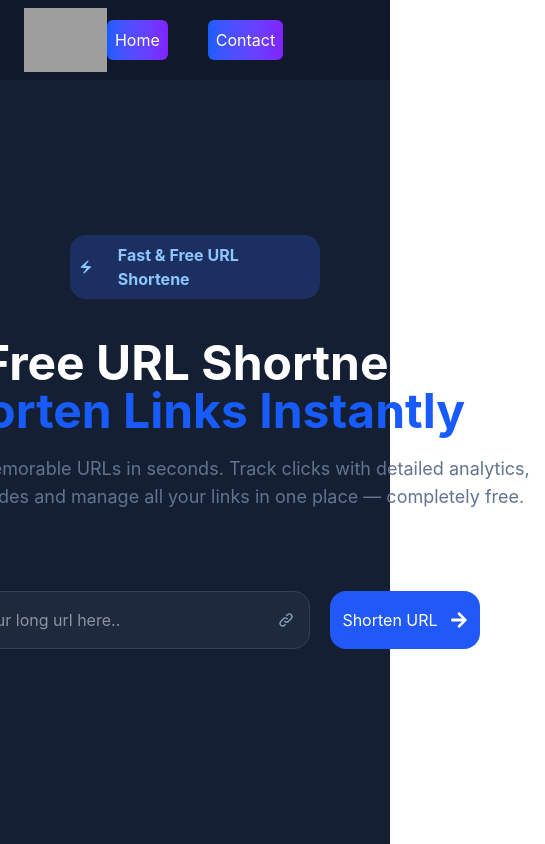
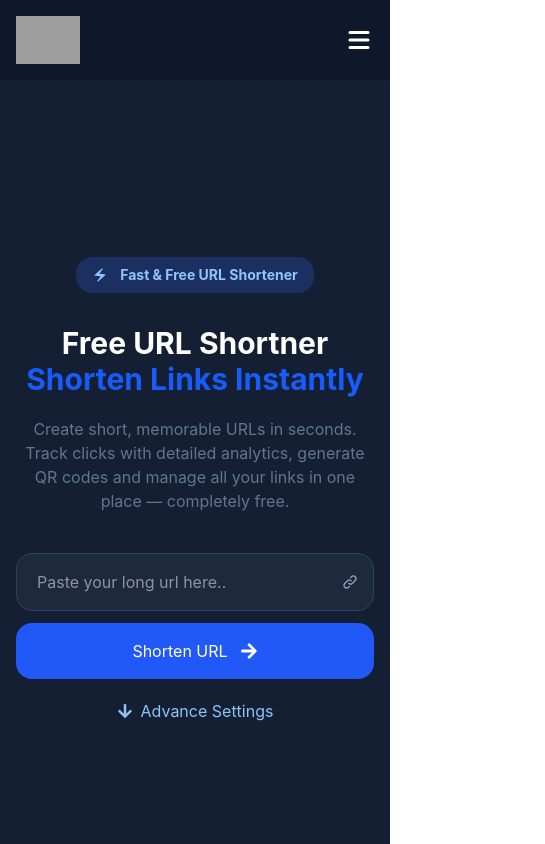
Before and after one commit to TharushaAkash/URL_Shortner, a React (Vite) app in the folder Frontend/: page / in a window 390 px wide. Shown: the whole page, 545 px wide, since content can reach past the window. Built offline with nearby package versions, Linux system fonts and the light colour scheme; grey boxes are pictures that could not be loaded.

Commit message:
fix: fix ui response errors

```diff
--- a/Frontend/src/Components/header.jsx
+++ b/Frontend/src/Components/header.jsx
@@ -1,34 +1,69 @@
-
+import { useState } from "react";
+import { HiMenu, HiX } from "react-icons/hi";
 
 export default function Header() {
+  const [menuOpen, setMenuOpen] = useState(false);
 
   return (
-    <header className="w-full h-[80px] fixed bg-accent flex items-center px-6 text-white">
+    <header className="w-full h-[80px] fixed bg-accent flex items-center px-4 sm:px-6 text-white z-40">
 
       {/* Left - Logo */}
       <div className="flex-1">
         <img
           src="https://encrypted-tbn0.gstatic.com/images?q=tbn:ANd9GcSrWparqjwiRqDDUL0bpSfatK1zGaYYIZbElDc3DEUP8A&s"
           alt="logo"
-          className="h-16"
+          className="h-12 sm:h-16"
         />
       </div>
 
-      {/* Center - Nav */}
-      <nav className="flex justify-center">
-        <ul className="flex gap-10">
-          <li className="cursor-pointer bg-gradient-to-r from-blue-600 to-violet-600  p-2 rounded-md hover:text-white hover:bg-none hover:border-2 hover:border-blue-600">Home</li>
-          <li className="cursor-pointer bg-gradient-to-r from-blue-600 to-violet-600  p-2 rounded-md hover:text-white hover:bg-none hover:border-2 hover:border-blue-600">
+      {/* Center - Nav (hidden on mobile) */}
+      <nav className="hidden sm:flex justify-center">
+        <ul className="flex gap-6 sm:gap-10">
+          <li className="cursor-pointer bg-gradient-to-r from-blue-600 to-violet-600 p-2 rounded-md hover:text-white hover:bg-none hover:border-2 hover:border-blue-600">
+            Home
+          </li>
+          <li className="cursor-pointer bg-gradient-to-r from-blue-600 to-violet-600 p-2 rounded-md hover:text-white hover:bg-none hover:border-2 hover:border-blue-600">
             <a href="https://github.com/TharushaAkash/URL_Shortner.git" target="_blank">
-            Contact
+              Contact
             </a>
-            </li>
+          </li>
         </ul>
       </nav>
 
-      {/* Right - Empty (for balance) */}
-      <div className="flex-1"></div>
+      {/* Right - Hamburger (mobile only) */}
+      <div className="flex-1 flex justify-end sm:hidden">
+        <button
+          onClick={() => setMenuOpen(!menuOpen)}
+          className="text-white text-3xl cursor-pointer"
+          aria-label="Toggle menu"
+        >
+          {menuOpen ? <HiX /> : <HiMenu />}
+        </button>
+      </div>
 
+      {/* Right spacer (desktop) */}
+      <div className="hidden sm:flex flex-1"></div>
+
+      {/* Mobile Dropdown Menu */}
+      {menuOpen && (
+        <div className="absolute top-[80px] left-0 w-full bg-accent flex flex-col items-center gap-4 py-5 sm:hidden z-50 border-t border-slate-700">
+          <a
+            href="#"
+            className="cursor-pointer bg-gradient-to-r from-blue-600 to-violet-600 px-6 py-2 rounded-md w-[80%] text-center"
+            onClick={() => setMenuOpen(false)}
+          >
+            Home
+          </a>
+          <a
+            href="https://github.com/TharushaAkash/URL_Shortner.git"
+            target="_blank"
+            className="cursor-pointer bg-gradient-to-r from-blue-600 to-violet-600 px-6 py-2 rounded-md w-[80%] text-center"
+            onClick={() => setMenuOpen(false)}
+          >
+            Contact
+          </a>
+        </div>
+      )}
     </header>
   );
 }
--- a/Frontend/src/pages/home.jsx
+++ b/Frontend/src/pages/home.jsx
@@ -1,4 +1,4 @@
-import { use, useState } from "react";
+import { useState } from "react";
 import { IoCloseCircleSharp } from "react-icons/io5";
 import Header from "../Components/header";
 import axios from "axios";
@@ -7,6 +7,8 @@ import { Atom } from "react-loading-indicators";
 import { MdOutlineElectricBolt } from "react-icons/md";
 import { HiOutlineLink } from "react-icons/hi";
 import { FaArrowRight } from "react-icons/fa";
+import { FaArrowUp } from "react-icons/fa";
+import { FaArrowDown } from "react-icons/fa";
 
 
 
@@ -16,6 +18,9 @@ export default function HomePage() {
     const [showModel, setShowModel] = useState(false)
     const [loading, setLoading] = useState(false);
     const [expireAt, setExpireAt] = useState("");
+    const [openSetting, setOpenSetting] = useState(false);
+    const [isPassword, setIsPassword] = useState(false);
+    const [password, setPassword] = useState("");
 
 
     const handleChange = (e) => {
@@ -70,7 +75,7 @@ export default function HomePage() {
         } finally {
             setTimeout(() => {
                 setLoading(false);
-            }, 1000);  //1 second timeout added for better smoot loading animation
+            }, 1000);  //1 second timeout added for better smooth loading animation
         }
 
     }
@@ -95,10 +100,10 @@ export default function HomePage() {
 
             {/* popup model */}
             {showModel && (
-                <div className="flex inset-0 fixed bg-accent justify-center items-center">
+                <div className="flex inset-0 fixed bg-accent justify-center items-center z-50 px-4">
 
                     {/* popup Card */}
-                    <div className="w-[400px] h-[200px] bg-white text-center rounded-xl p-3 relative">
+                    <div className="w-full max-w-[400px] bg-white text-center rounded-xl p-3 relative">
                         <h2 className="font-bold text-2xl text-[#05df72] mt-2">Shotend URL</h2>
 
 
@@ -146,27 +151,32 @@ export default function HomePage() {
 
             <Header />
             {/* background */}
-            <div className="w-full h-screen bg-second flex flex-col justify-center items-center">
+            <div className="w-full min-h-screen bg-second flex flex-col justify-center items-center pt-24 px-4 sm:px-6">
 
-                <div className="text-[#8ec5ff] mt-10 bg-[#1b3061] w-[250px] p-2 rounded-2xl flex gap-6 justify-center items-center">
-                    <MdOutlineElectricBolt/>
-                    <h2 className="font-bold text-[#8ec5ff]">Fast & Free URL Shortene</h2>
+                {/* Badge */}
+                <div className="text-[#8ec5ff] mt-10 bg-[#1b3061] w-auto px-4 py-2 rounded-2xl flex gap-3 justify-center items-center">
+                    <MdOutlineElectricBolt />
+                    <h2 className="font-bold text-[#8ec5ff] text-sm sm:text-base">Fast &amp; Free URL Shortener</h2>
                 </div>
 
-               <div className="flex flex-col justify-center items-center mb-20 mt-10">
-                    <h1 className="font-bold text-5xl text-center"><span className="text-white">Free URL Shortner</span><br/>
+                {/* Hero text */}
+                <div className="flex flex-col justify-center items-center mb-10 mt-8 text-center">
+                    <h1 className="font-bold text-3xl sm:text-4xl md:text-5xl text-center">
+                        <span className="text-white">Free URL Shortner</span><br />
                         <span className="text-[#175cfb]">Shorten Links Instantly </span>
                     </h1>
 
-                    <p className="text-lg text-slate-500 text-l mt-5 text-center w-[700px]">Create short, memorable URLs in seconds. Track clicks with detailed analytics,
+                    <p className="text-base sm:text-lg text-slate-500 mt-5 text-center w-full max-w-[700px]">
+                        Create short, memorable URLs in seconds. Track clicks with detailed analytics,
                         generate QR codes
-                    and manage all your links in one place — completely free.</p>
+                        and manage all your links in one place — completely free.
+                    </p>
                 </div>
 
                 {/* Input and button box */}
-                <div className="flex  items-center gap-5">
+                <div className="flex flex-col sm:flex-row items-center gap-3 sm:gap-5 w-full max-w-[600px]">
 
-                    <div className="w-[400px] relative">
+                    <div className="w-full relative">
                         <input
                             type="text"
                             placeholder="Paste your long url here.."
@@ -174,7 +184,7 @@ export default function HomePage() {
                             name="url"
                             onChange={handleChange}
                             required
-                        className="w-full bg-slate-800 text-white px-5 py-4 rounded-2xl  border border-slate-700 focus:outline-none focus:ring-2 focus:ring-blue-500"
+                            className="w-full bg-slate-800 text-white px-5 py-4 rounded-2xl border border-slate-700 focus:outline-none focus:ring-2 focus:ring-blue-500"
                         >
                         </input>
 
@@ -186,25 +196,73 @@ export default function HomePage() {
 
                     <button
                         onClick={handleSubmit}
-                    className="flex gap-3 bg-[#2158f8] rounded-2xl items-center justify-center w-[150px] h-full text-white relative cursor-pointer hover:bg-transparent hover:border-2 hover:border-[#2158f8] hover:transition-all hover:duration-300">
+                        className="flex gap-3 bg-[#2158f8] rounded-2xl items-center justify-center w-full sm:w-[150px] py-4 text-white cursor-pointer hover:bg-transparent hover:border-2 hover:border-[#2158f8] hover:transition-all hover:duration-300 whitespace-nowrap px-4">
                         Shorten URL
-                        <FaArrowRight  className="font-bold text-lg"/>
+                        <FaArrowRight className="font-bold text-lg" />
                     </button>
 
 
                 </div>
 
 
+                {/* Advanced Settings toggle */}
+                <div className="flex gap-2 items-center mt-5 justify-center text-[#8dc4f2] cursor-pointer">
+                    {openSetting ? <FaArrowUp /> : <FaArrowDown />}
+                    <button className="text-[#8dc4f2] cursor-pointer"
+                        onClick={() => {
+                            openSetting ? setOpenSetting(false) : setOpenSetting(true);
+                        }}>Advance Settings</button>
+                </div>
 
 
+                {openSetting && (
+                    <div className="mt-4 bg-slate-800 rounded-2xl p-6 w-full max-w-[600px]">
+                        <div className="flex flex-col sm:flex-row gap-5 items-start sm:items-center w-full justify-center">
+
+                            {/* Password Protection */}
+                            <div className="w-full sm:w-1/2">
+                                <div className="flex items-center gap-3 mb-3">
+                                    <input
+                                        type="checkbox"
+                                        onChange={(e) => {
+                                            setIsPassword(e.target.checked);
+                                        }}
+                                        className="scale-150 cursor-pointer"
+                                    ></input>
+                                    <label className="text-white">Password Protection</label>
+                                </div>
+                                <input
+                                    type="password"
+                                    disabled={!isPassword}
+                                    autoComplete="off"
+                                    placeholder="Enter password"
+                                    onChange={(e) => {
+                                        setPassword(e.target.value);
+                                    }}
+                                    className={`w-full px-4 py-2 border border-slate-600 rounded-2xl bg-slate-700 text-white focus:outline-none focus:ring-2 focus:ring-blue-500 ${isPassword ? 'cursor-text' : 'cursor-not-allowed'}`}
+                                ></input>
+                            </div>
+
+                            {/* Expiration Time */}
+                            <div className="w-full sm:w-1/2">
+                                <div className="flex items-center mb-3">
+                                    <label className="text-white">Expiration Time</label>
+                                </div>
+                                <input
+                                    type="date"
+                                    className="w-full px-4 py-2 border border-slate-600 rounded-2xl bg-slate-700 text-white"
+                                ></input>
+                            </div>
+
+                        </div>
 
 
-
-
-
+                    </div>
+                )}
 
             </div>
 
         </div>
+
     )
 }
```
Lines whose indentation alone changed are shown as unchanged.
